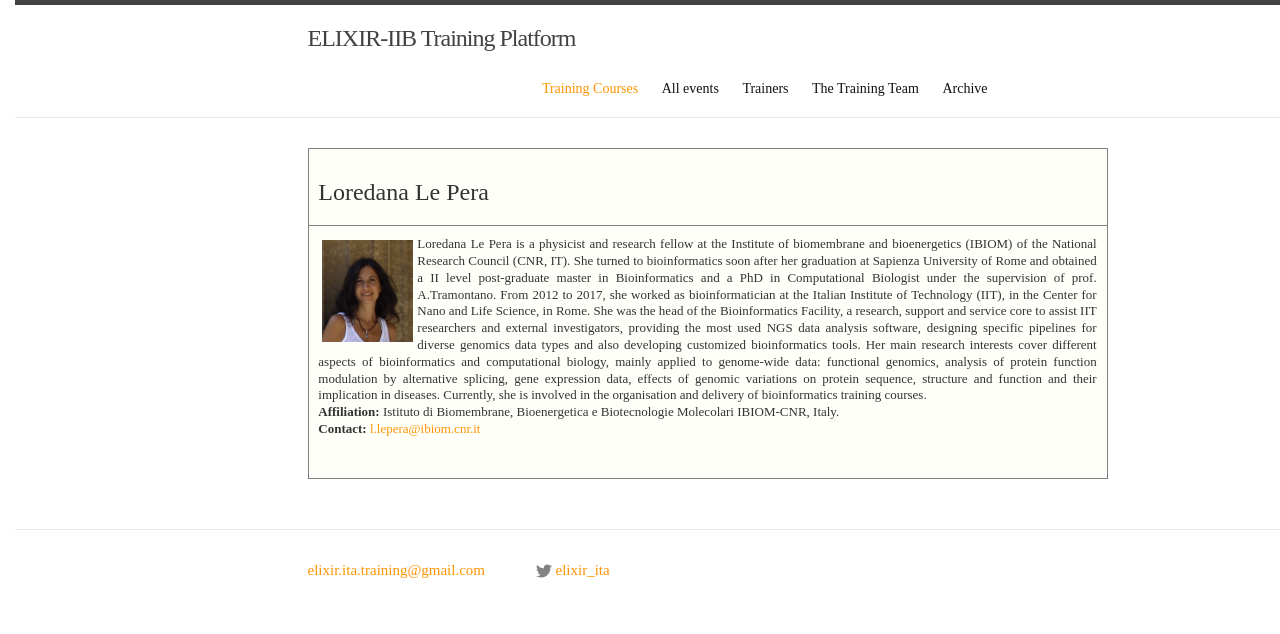
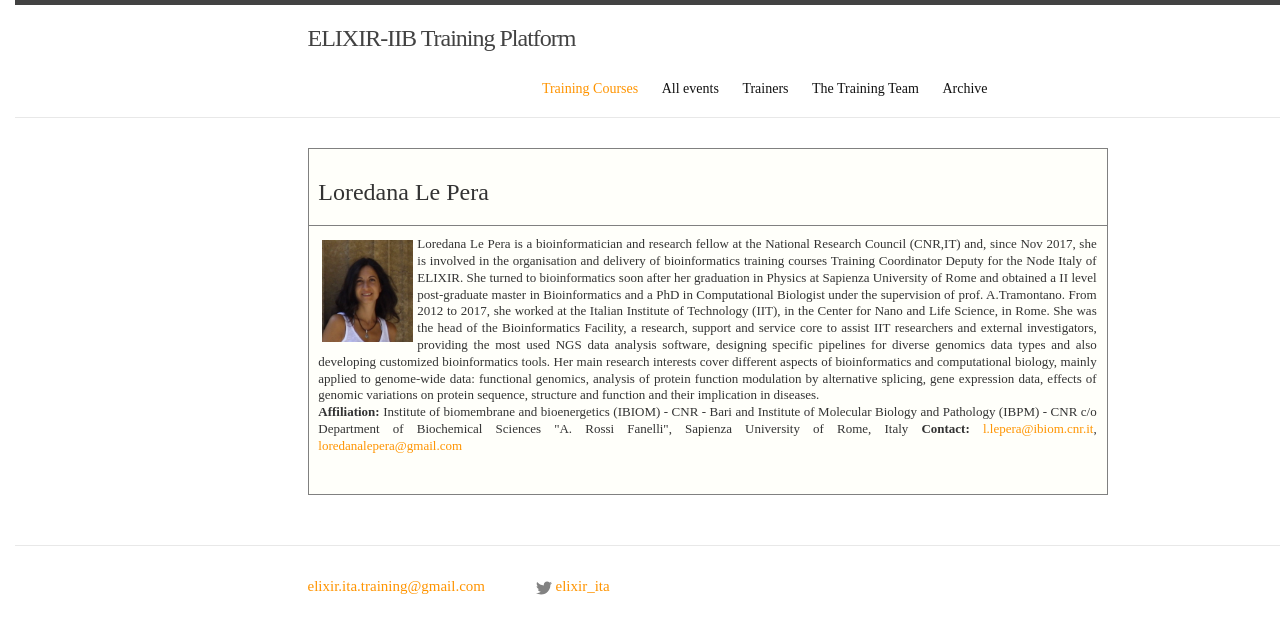
Before and after one commit to ELIXIR-IIB-training/website, a Jekyll site: the page built from instructors/loredana_le_pera.html, in a window 1280 px wide. Shown: the top 634 px of the page. Built offline with Jekyll 4.4.1, drawn with Linux system fonts in a browser that asks for light colours; nearby versions of some CDN libraries; some web fonts are replaced.

Commit message:
Update affiliation

```diff
--- a/instructors/loredana_le_pera.html
+++ b/instructors/loredana_le_pera.html
@@ -39,10 +39,11 @@ layout: default
 
 			<font size="2">
 			    <p align="justify">
-			    Loredana Le Pera is a physicist and research fellow at the Institute of biomembrane and bioenergetics (IBIOM) of the National Research Council (CNR, IT). She turned to bioinformatics soon after her graduation at Sapienza University of Rome and obtained a II level post-graduate master in Bioinformatics and a PhD in Computational Biologist under the supervision of prof. A.Tramontano. From 2012 to 2017, she worked as bioinformatician at the Italian Institute of Technology (IIT), in the Center for Nano and Life Science, in Rome. She was the head of the Bioinformatics Facility, a research, support and service core to assist IIT researchers and external investigators, providing the most used NGS data analysis software, designing specific pipelines for diverse genomics data types and also developing customized bioinformatics tools. Her main research interests cover different aspects of bioinformatics and computational biology, mainly applied to genome-wide data: functional genomics, analysis of protein function modulation by alternative splicing, gene expression data, effects of genomic variations on protein sequence, structure and function and their implication in diseases. Currently, she is involved in the organisation and delivery of bioinformatics training courses.
+			    Loredana Le Pera is a bioinformatician and research fellow at the National Research Council (CNR,IT) and, since Nov 2017, she is involved in the organisation and delivery of bioinformatics training courses Training Coordinator Deputy for the Node Italy of ELIXIR. She turned to bioinformatics soon after her graduation in Physics at Sapienza University of Rome and obtained a II level post-graduate master in Bioinformatics and a PhD in Computational Biologist under the supervision of prof. A.Tramontano. From 2012 to 2017, she worked at the Italian Institute of Technology (IIT), in the Center for Nano and Life Science, in Rome. She was the head of the Bioinformatics Facility, a research, support and service core to assist IIT researchers and external investigators, providing the most used NGS data analysis software, designing specific pipelines for diverse genomics data types and also developing customized bioinformatics tools. Her main research interests cover different aspects of bioinformatics and computational biology, mainly applied to genome-wide data: functional genomics, analysis of protein function modulation by alternative splicing, gene expression data, effects of genomic variations on protein sequence, structure and function and their implication in diseases.
 <br>
-<b>Affiliation:</b> Istituto di Biomembrane, Bioenergetica e Biotecnologie Molecolari IBIOM-CNR, Italy.<br>
-<b>Contact:</b> <a href="mailto:l.lepera@ibiom.cnr.it">l.lepera@ibiom.cnr.it</a><br>
+<b>Affiliation:</b> Institute of biomembrane and bioenergetics (IBIOM) - CNR - Bari and Institute of Molecular Biology and Pathology (IBPM) - CNR c/o Department of Biochemical Sciences "A. Rossi Fanelli", Sapienza University of Rome, Italy
+
+<b>Contact:</b> <a href="mailto:l.lepera@ibiom.cnr.it">l.lepera@ibiom.cnr.it</a>, <a href="mailto:loredanalepera@gmail.com">loredanalepera@gmail.com</a><br>
 			    </p>
 			</font>
 	       	    </div>
```
